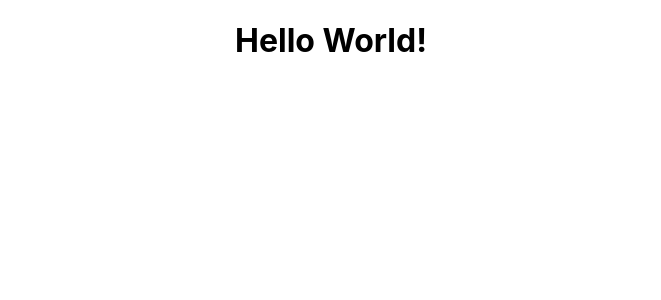
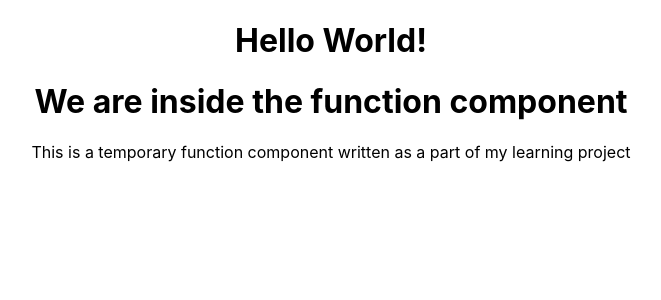
Before and after one commit to tionx3na/React_and_Django, a React (Create React App) app: page / in a window 1280 px wide. Shown: the top 300 px of the page, without its empty margins (309-970 px from the left). Built offline with nearby package versions, Linux system fonts and the light colour scheme.

Commit message:
Function Components

```diff
--- a/src/App.js
+++ b/src/App.js
@@ -1,10 +1,14 @@
 import logo from './logo.svg';
 import './App.css';
+import Hello from './components/hello';
+import Temp from './components/temp';
 
 function App() {
   return (
     <div className="App">
       <h1>Hello World! </h1>
+      <Hello/>
+      <Temp/>
     </div>
   );
 }
--- /dev/null
+++ b/src/components/hello.js
@@ -0,0 +1,9 @@
+import React from 'react';
+
+function Hello() {
+    return (
+        <h1>We are inside the function component</h1>
+    );
+}
+
+export default Hello;
--- /dev/null
+++ b/src/components/temp.js
@@ -0,0 +1,9 @@
+import React from 'react';
+
+function Temp() {
+    return(
+        <p>This is a temporary function component written as a part of my learning project</p>
+    );
+}
+
+export default Temp;
```
